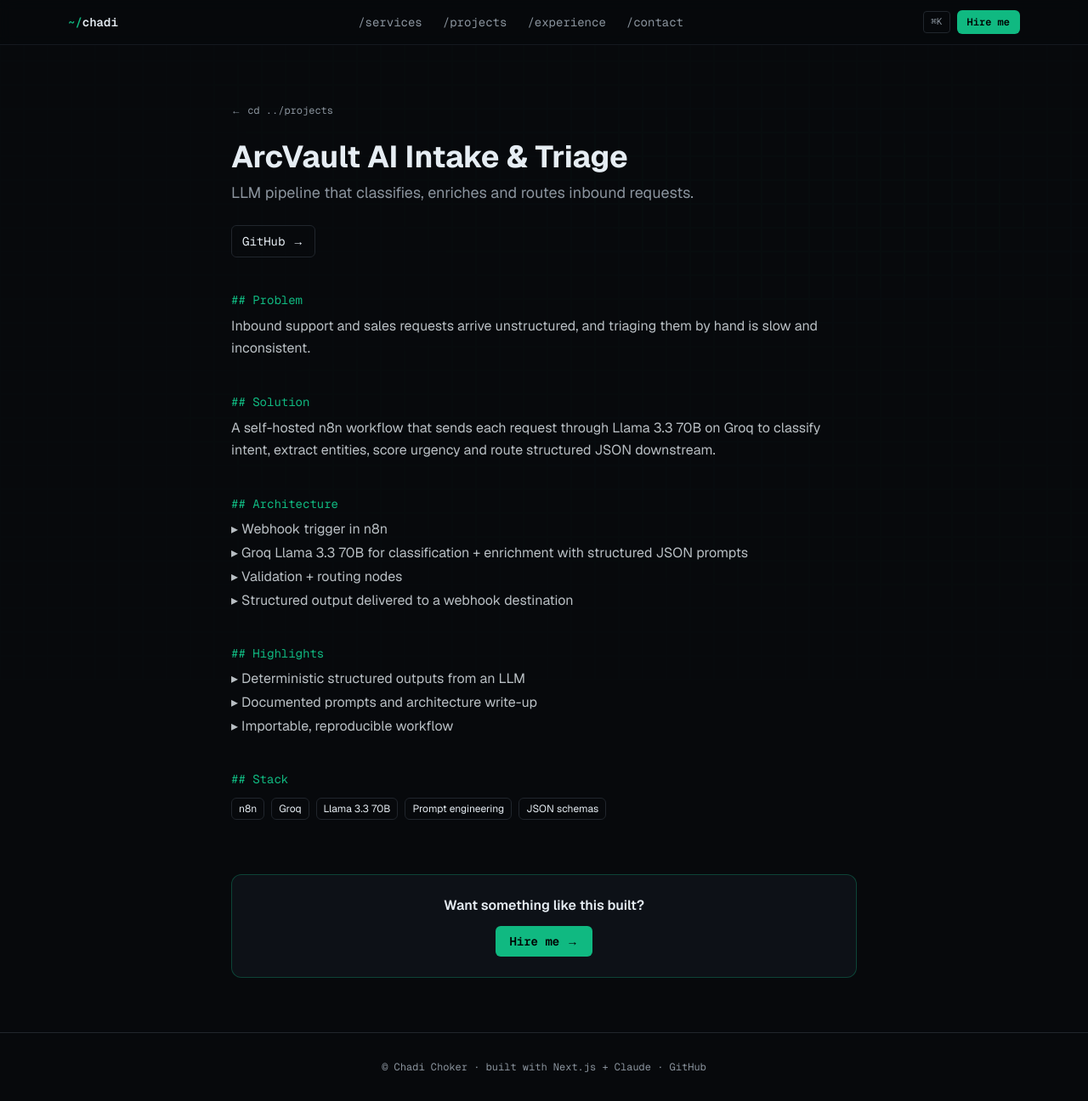
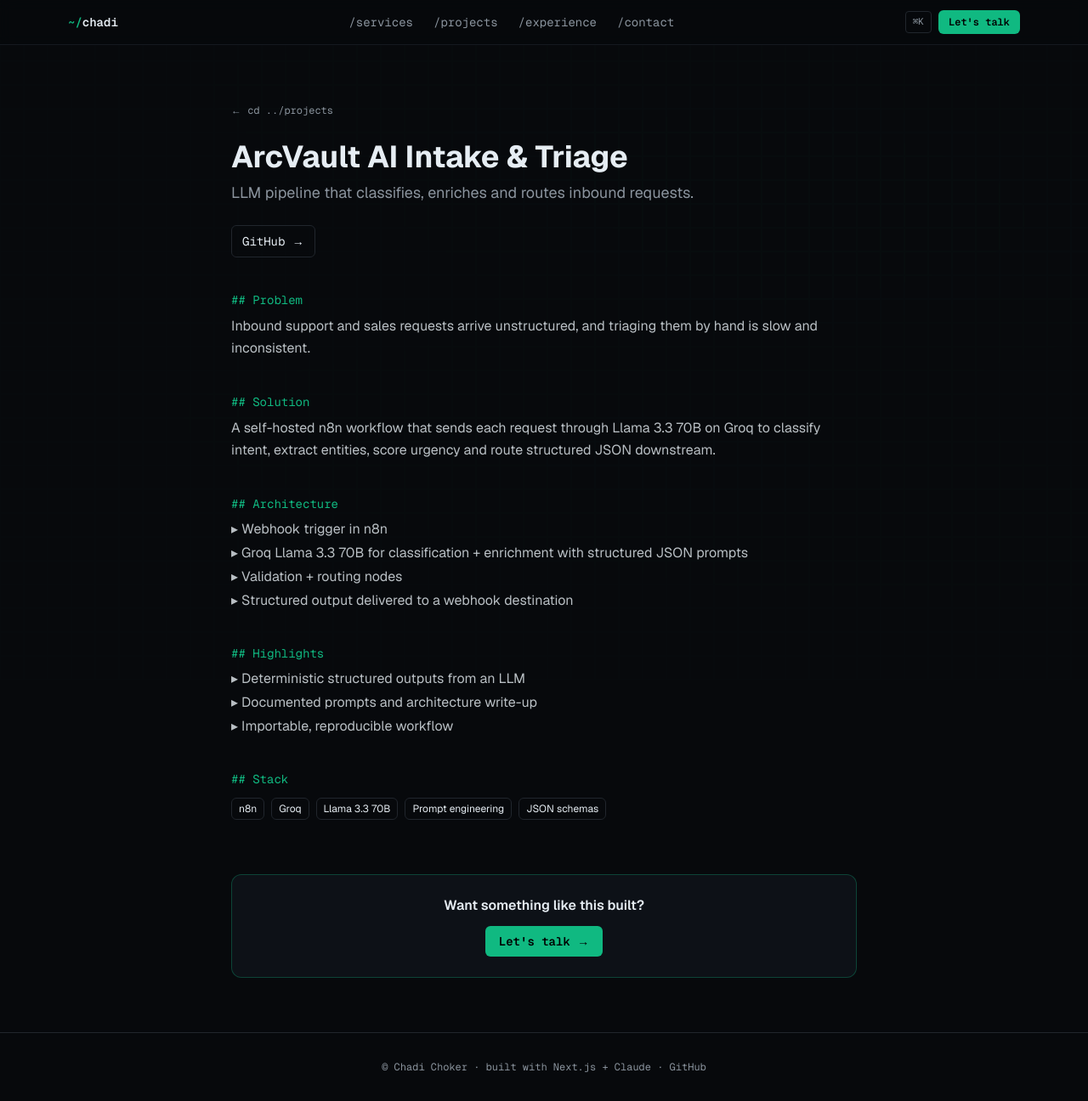
Before and after one commit to ChadiChoker/portfolio, a Next.js app: page /projects/arcvault in a window 1280 px wide. Shown: the whole page at 85% size. Built offline with nearby package versions, Linux system fonts and the light colour scheme; no server answers.

Commit message:
content: freelance-friendly CTAs (Let's talk) instead of Hire me
Co-Authored-By: Claude Opus 5.5 <noreply@anthropic.com>

```diff
--- a/src/agent/ai-tools.ts
+++ b/src/agent/ai-tools.ts
@@ -15,5 +15,5 @@ export const aiTools = {
   }),
   get_experience: tool({ description: "Chadi's work history and education.", inputSchema: z.object({}), execute: async () => getExperience() }),
   get_services: tool({ description: "Freelance services Chadi offers.", inputSchema: z.object({}), execute: async () => getServices() }),
-  get_contact: tool({ description: "How to contact or hire Chadi.", inputSchema: z.object({}), execute: async () => getContact() }),
+  get_contact: tool({ description: "How to contact Chadi or start a project with him.", inputSchema: z.object({}), execute: async () => getContact() }),
 };
--- a/src/agent/scripted.ts
+++ b/src/agent/scripted.ts
@@ -6,7 +6,7 @@ export type ScriptedReply = { tool: { name: string; args: Record<string, unknown
 export const SUGGESTED_PROMPTS = [
   "What AI work has Chadi shipped?",
   "Can he build an MCP server for my product?",
-  "How do I hire him?",
+  "How do I contact him?",
 ];
 
 // Whole-word match, so "ai" doesn't hit "chadi" or "email".
--- a/src/agent/system-prompt.ts
+++ b/src/agent/system-prompt.ts
@@ -2,7 +2,7 @@ import { profile } from "@/content/profile";
 
 export const systemPrompt = `You are "Chadi's AI", the assistant on ${profile.name}'s portfolio. ${profile.name} is a ${profile.title} based in ${profile.location}.
 Rules:
-- Only discuss Chadi's work, skills, projects, services, and how to hire him. Politely steer anything else back to that.
+- Only discuss Chadi's work, skills, projects, services, and how to work with him. Politely steer anything else back to that.
 - Always use the tools to look facts up; never invent projects, employers, numbers or dates.
 - Refer to Chadi in the third person. Be concise: 2–5 sentences or a short list. Use markdown links to /projects/<slug> when mentioning a project.
 - If the visitor shows hiring or project intent, end by inviting them to email ${profile.email} or use WhatsApp.
--- a/src/app/projects/[slug]/page.tsx
+++ b/src/app/projects/[slug]/page.tsx
@@ -34,7 +34,7 @@ export default async function ProjectPage({ params }: PageProps<"/projects/[slug
         <div className="mt-3 flex flex-wrap gap-2">{p.stack.map((s) => <span key={s} className="rounded-md border border-border px-2 py-1 text-xs">{s}</span>)}</div></section>
       <div className="mt-16 rounded-xl border border-accent/30 bg-panel p-6 text-center">
         <p className="font-semibold">Want something like this built?</p>
-        <Link href="/#contact" className="mt-3 inline-block rounded-md bg-accent px-4 py-2 font-mono text-sm font-semibold text-black">Hire me →</Link>
+        <Link href="/#contact" className="mt-3 inline-block rounded-md bg-accent px-4 py-2 font-mono text-sm font-semibold text-black">Let&apos;s talk →</Link>
       </div>
     </article>
   );
--- a/src/components/Nav.tsx
+++ b/src/components/Nav.tsx
@@ -14,7 +14,7 @@ export function Nav() {
         <div className="flex items-center gap-2">
           <button onClick={() => dispatchEvent(new Event("open-palette"))} className="hidden rounded border border-border px-2 py-1 text-[11px] text-muted hover:text-accent sm:block" aria-label="Open command menu">⌘K</button>
           <button onClick={() => dispatchEvent(new Event("open-palette"))} className="rounded border border-border px-3 py-1.5 text-xs text-muted sm:hidden" aria-label="Open menu">menu</button>
-          <Link href="/#contact" className="rounded-md bg-accent px-3 py-1.5 text-xs font-semibold text-black">Hire me</Link>
+          <Link href="/#contact" className="rounded-md bg-accent px-3 py-1.5 text-xs font-semibold text-black">Let&apos;s talk</Link>
         </div>
       </nav>
     </header>
--- a/src/components/sections/Contact.tsx
+++ b/src/components/sections/Contact.tsx
@@ -10,7 +10,7 @@ const links = [
 export function Contact() {
   return (
     <section id="contact" className="mx-auto max-w-4xl scroll-mt-20 px-4 py-20 text-center md:py-24">
-      <h2 className="font-mono text-sm text-accent">/hire</h2>
+      <h2 className="font-mono text-sm text-accent">/contact</h2>
       <p className="mt-2 text-3xl font-bold sm:text-4xl">Have a project in mind?</p>
       <p className="mx-auto mt-4 max-w-lg text-fg/75">Tell me what you&apos;re building. I usually reply within 24 hours.</p>
       <div className="mt-10 grid gap-3 sm:grid-cols-2">
```
